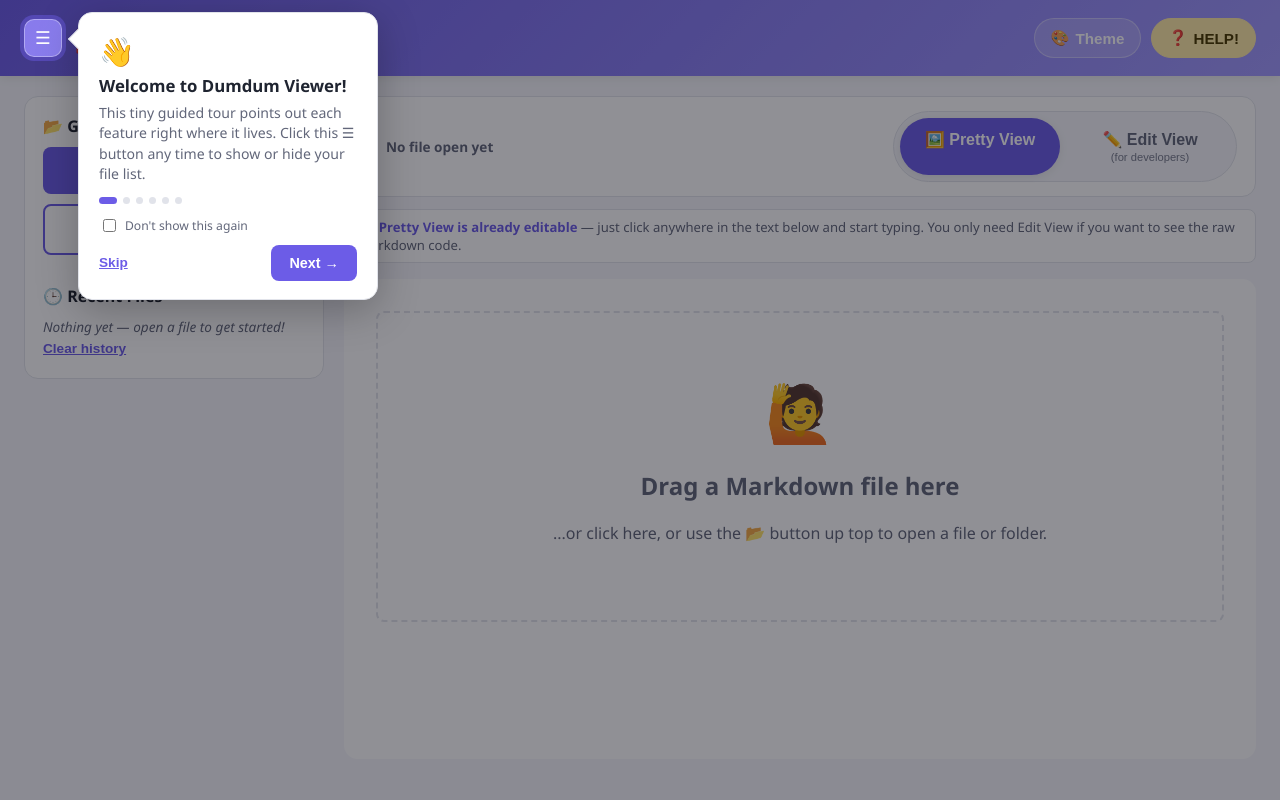
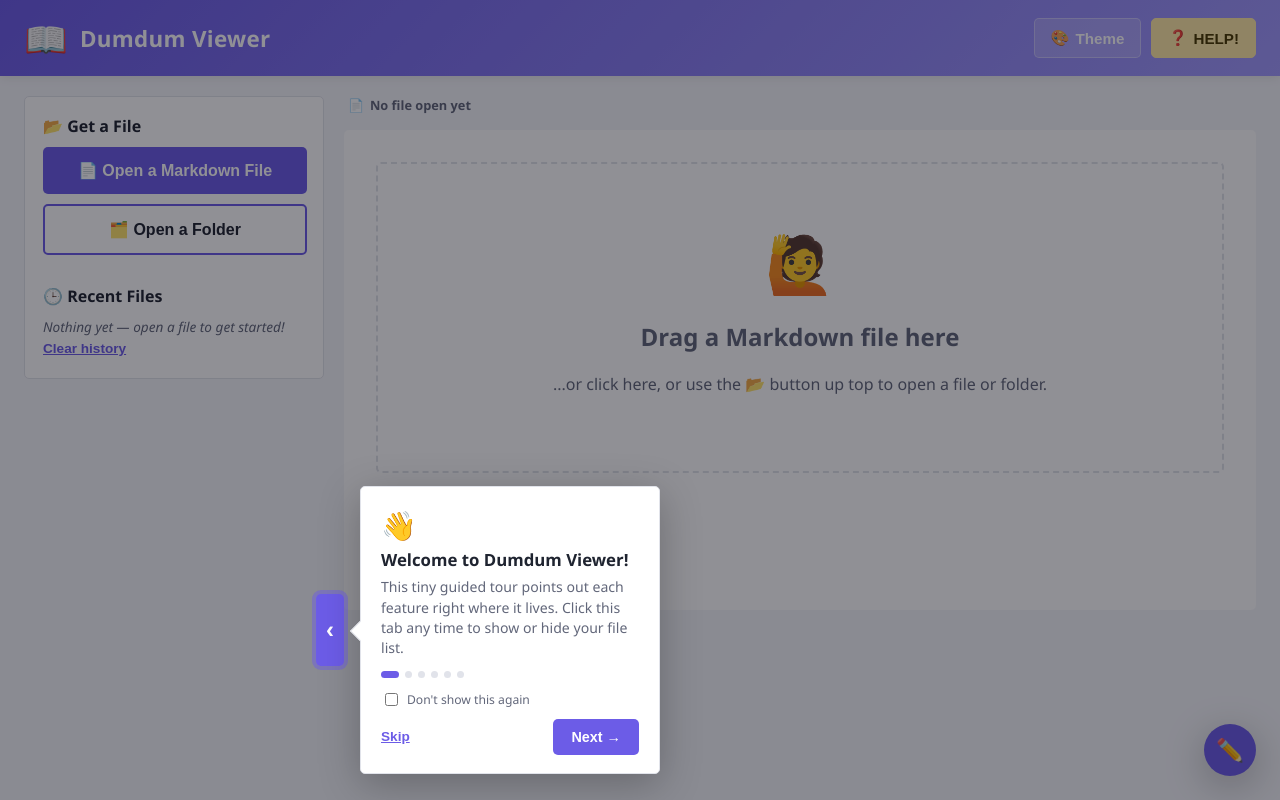
Before and after one commit to PrinceMagbanua/dumdum-viewer, a plain HTML site: page index.html in a window 1280 px wide. Drawn offline with nearby package versions, Linux system fonts and the light colour scheme.

Commit message:
Add editor toolbar, floating mode switch, and a sharper 5px design language
- Pretty View gets a formatting toolbar (bold, italic, lists, quote, code, link)
- Replaced the top View/Edit toggle with a floating pencil bubble bottom-right
  that expands to Pretty View / Edit View on hover or tap
- Sidebar toggle is now a large colored tab clipped to the screen edge instead
  of a small header icon
- Flattened border radius to 5px across cards, buttons, and popovers

```diff
--- a/css/style.css
+++ b/css/style.css
@@ -4,8 +4,8 @@
    =================================================================== */
 
 :root {
-  --radius: 14px;
-  --radius-sm: 8px;
+  --radius: 5px;
+  --radius-sm: 5px;
   --shadow: 0 2px 10px rgba(0,0,0,0.08);
   --shadow-lg: 0 10px 40px rgba(0,0,0,0.25);
   --font-main: 'Segoe UI', system-ui, -apple-system, Roboto, Helvetica, Arial, sans-serif;
@@ -115,7 +115,7 @@ body {
   border: 1px solid rgba(255,255,255,0.35);
   color: var(--header-text);
   padding: 10px 16px;
-  border-radius: 999px;
+  border-radius: var(--radius);
   cursor: pointer;
   font-size: 0.95rem;
   font-weight: 600;
@@ -187,20 +187,35 @@ body {
   .app-layout:has(.sidebar.collapsed) { grid-template-columns: 1fr; }
 }
 
-.icon-btn {
-  background: rgba(255,255,255,0.18);
-  border: 1px solid rgba(255,255,255,0.35);
-  color: var(--header-text);
-  width: 38px;
-  height: 38px;
-  border-radius: 999px;
+/* A fat, unmissable tab clipped to the edge of the screen — this is the
+   affordance that tells people the file list can be shown/hidden. */
+.sidebar-handle {
+  position: fixed;
+  top: 50%;
+  left: 0;
+  transform: translateY(-50%);
+  width: 28px;
+  height: 72px;
+  border: none;
+  border-radius: 0 var(--radius) var(--radius) 0;
+  background: var(--accent);
+  color: #fff;
   cursor: pointer;
-  font-size: 1.1rem;
+  font-size: 1.5rem;
+  font-weight: 900;
   display: flex;
   align-items: center;
   justify-content: center;
+  box-shadow: var(--shadow-lg);
+  z-index: 15;
+  transition: left 0.2s ease, background 0.15s ease;
 }
-.icon-btn:hover { background: rgba(255,255,255,0.32); }
+.sidebar-handle:hover { filter: brightness(1.1); }
+.sidebar-handle.expanded { left: 316px; }
+
+@media (max-width: 800px) {
+  .sidebar-handle.expanded { left: calc(100vw - 40px); }
+}
 
 /* ---------------- SIDEBAR ---------------- */
 .sidebar {
@@ -301,58 +316,99 @@ body {
 /* ---------------- CONTENT ---------------- */
 .content { display: flex; flex-direction: column; gap: 16px; min-width: 0; }
 
-.view-toggle-bar {
+.current-file {
+  display: flex;
+  align-items: center;
+  gap: 6px;
+  font-weight: 600;
+  font-size: 0.8rem;
+  color: var(--text-muted);
+  min-width: 0;
+  padding: 0 4px;
+}
+.current-file span:last-child { overflow: hidden; text-overflow: ellipsis; white-space: nowrap; }
+
+/* ---------------- EDITOR TOOLBAR (Pretty View) ---------------- */
+.edit-toolbar {
   display: flex;
   flex-wrap: wrap;
+  gap: 4px;
+  margin-bottom: 16px;
+  padding-bottom: 14px;
+  border-bottom: 1px solid var(--border);
+}
+.edit-toolbar button {
+  width: 36px;
+  height: 32px;
+  border: 1px solid var(--border);
+  background: var(--bg-alt);
+  color: var(--text);
+  border-radius: var(--radius-sm);
+  cursor: pointer;
+  font-size: 0.9rem;
+  display: flex;
   align-items: center;
-  justify-content: space-between;
-  gap: 14px;
-  background: var(--card);
-  border: 1px solid var(--border);
-  border-radius: var(--radius);
-  padding: 14px 18px;
+  justify-content: center;
+}
+.edit-toolbar button:hover { border-color: var(--accent); color: var(--accent); }
+
+/* ---------------- FLOATING VIEW/EDIT MODE SWITCH ---------------- */
+.mode-fab {
+  position: fixed;
+  bottom: 24px;
+  right: 24px;
+  z-index: 50;
+  display: flex;
+  align-items: center;
+  gap: 8px;
 }
 
-.current-file { display: flex; align-items: center; gap: 6px; font-weight: 600; font-size: 0.85rem; color: var(--text-muted); min-width: 0; max-width: 45%; }
-.current-file span:last-child { overflow: hidden; text-overflow: ellipsis; white-space: nowrap; }
+.mode-fab-icon {
+  width: 52px;
+  height: 52px;
+  border-radius: 50%;
+  border: none;
+  background: var(--accent);
+  color: #fff;
+  font-size: 1.4rem;
+  cursor: pointer;
+  box-shadow: var(--shadow-lg);
+  display: flex;
+  align-items: center;
+  justify-content: center;
+  flex-shrink: 0;
+}
+.mode-fab-icon:hover { filter: brightness(1.08); }
 
-.toggle-hint {
-  margin: -4px 0 0;
-  font-size: 0.82rem;
-  color: var(--text-muted);
-  background: var(--card);
-  border: 1px solid var(--border);
-  border-radius: var(--radius-sm);
-  padding: 8px 14px;
+.mode-fab-options {
+  display: flex;
+  gap: 6px;
+  max-width: 0;
+  opacity: 0;
+  overflow: hidden;
+  transition: max-width 0.25s ease, opacity 0.2s ease;
 }
-.toggle-hint strong { color: var(--accent); }
-
-.view-toggle {
-  display: flex;
-  gap: 10px;
-  background: var(--bg);
-  padding: 6px;
-  border-radius: 999px;
-  border: 1px solid var(--border);
+.mode-fab:hover .mode-fab-options,
+.mode-fab.expanded .mode-fab-options {
+  max-width: 420px;
+  opacity: 1;
 }
 
-.toggle-btn {
-  border: none;
-  background: transparent;
-  color: var(--text-muted);
-  padding: 12px 20px;
-  border-radius: 999px;
+.fab-option {
+  white-space: nowrap;
+  border: 1px solid var(--border);
+  background: var(--card);
+  color: var(--text);
+  padding: 0 14px;
+  height: 44px;
+  border-radius: var(--radius);
+  font-weight: 700;
+  font-size: 0.82rem;
   cursor: pointer;
-  font-size: 1rem;
-  font-weight: 700;
-  display: flex;
-  flex-direction: column;
-  align-items: center;
-  gap: 2px;
-  min-width: 160px;
+  box-shadow: var(--shadow);
 }
-.toggle-btn small { font-weight: 500; font-size: 0.7rem; opacity: 0.85; }
-.toggle-btn.active { background: var(--accent); color: #fff; box-shadow: var(--shadow); }
+.fab-option small { font-weight: 500; opacity: 0.75; }
+.fab-option.active { background: var(--accent); color: #fff; border-color: var(--accent); }
 
 .viewer-frame {
   background: var(--card);
@@ -432,7 +488,7 @@ body {
   position: relative;
   z-index: 101;
   box-shadow: 0 0 0 4px color-mix(in srgb, var(--accent) 45%, transparent), 0 0 0 9999px rgba(10, 10, 20, 0.45);
-  border-radius: 10px;
+  border-radius: var(--radius);
 }
 
 .tour-tooltip {
@@ -441,7 +497,7 @@ body {
   background: var(--card);
   color: var(--text);
   border: 1px solid var(--border);
-  border-radius: 14px;
+  border-radius: var(--radius);
   padding: 18px 20px;
   width: 300px;
   box-shadow: var(--shadow-lg);
--- a/index.html
+++ b/index.html
@@ -18,7 +18,6 @@
 <!-- ============ TOP BAR ============ -->
 <header class="topbar">
   <div class="brand">
-    <button id="sidebar-toggle-btn" class="icon-btn" title="Show/hide your files">☰</button>
     <span class="brand-emoji">📖</span>
     <div class="brand-text">
       <h1>Dumdum Viewer</h1>
@@ -93,25 +92,24 @@
   <!-- ------------ CONTENT ------------ -->
   <main class="content">
 
-    <div class="view-toggle-bar">
-      <div class="current-file">
-        <span id="current-file-icon">📄</span>
-        <span id="current-file-name">No file open yet</span>
+    <div class="current-file">
+      <span id="current-file-icon">📄</span>
+      <span id="current-file-name">No file open yet</span>
+    </div>
+
+    <div class="viewer-frame" id="drop-zone">
+      <div id="edit-toolbar" class="edit-toolbar hidden">
+        <button data-cmd="bold" title="Bold"><b>B</b></button>
+        <button data-cmd="italic" title="Italic"><i>I</i></button>
+        <button data-cmd="formatBlock" data-value="H2" title="Heading">H</button>
+        <button data-cmd="insertUnorderedList" title="Bullet list">• —</button>
+        <button data-cmd="insertOrderedList" title="Numbered list">1. —</button>
+        <button data-cmd="formatBlock" data-value="BLOCKQUOTE" title="Quote">❝</button>
+        <button data-cmd="formatBlock" data-value="PRE" title="Code block">{ }</button>
+        <button data-cmd="createLink" title="Add a link">🔗</button>
+        <button data-cmd="removeFormat" title="Clear formatting">⌫</button>
       </div>
 
-      <div class="view-toggle" id="view-toggle" role="group" aria-label="Switch between Pretty View and raw Edit View">
-        <button id="toggle-rendered" class="toggle-btn active">
-          🖼️ Pretty View
-        </button>
-        <button id="toggle-plain" class="toggle-btn">
-          ✏️ Edit View <small>(for developers)</small>
-        </button>
-      </div>
-    </div>
-
-    <p class="toggle-hint">💡 <strong>Pretty View is already editable</strong> — just click anywhere in the text below and start typing. You only need Edit View if you want to see the raw Markdown code.</p>
-
-    <div class="viewer-frame" id="drop-zone">
       <div id="drag-overlay" class="drag-overlay hidden">
         <div class="drag-overlay-emoji" id="drag-overlay-emoji">📄</div>
         <p id="drag-overlay-text">Drop it here!</p>
@@ -127,6 +125,19 @@
       <textarea id="edit-view" class="edit-view hidden" spellcheck="false"></textarea>
     </div>
   </main>
+</div>
+
+<button id="sidebar-handle" class="sidebar-handle" title="Show/hide your files">
+  <span id="sidebar-handle-arrow">›</span>
+</button>
+
+<!-- ============ FLOATING VIEW/EDIT MODE SWITCH ============ -->
+<div id="mode-fab" class="mode-fab">
+  <div class="mode-fab-options" id="view-toggle">
+    <button id="toggle-rendered" class="fab-option active">🖼️ Pretty View</button>
+    <button id="toggle-plain" class="fab-option">✏️ Edit View <small>(dev)</small></button>
+  </div>
+  <button id="mode-fab-icon" class="mode-fab-icon" title="Switch between Pretty View and Edit View">✏️</button>
 </div>
 
 <!-- ============ GUIDED TOOLTIP TOUR ============ -->
--- a/js/app.js
+++ b/js/app.js
@@ -13,7 +13,8 @@
 
   const els = {
     sidebar: document.getElementById("sidebar"),
-    sidebarToggleBtn: document.getElementById("sidebar-toggle-btn"),
+    sidebarHandle: document.getElementById("sidebar-handle"),
+    sidebarHandleArrow: document.getElementById("sidebar-handle-arrow"),
     themeBtn: document.getElementById("theme-picker-btn"),
     themePopover: document.getElementById("theme-popover"),
     helpBtn: document.getElementById("help-btn"),
@@ -46,6 +47,9 @@
     tourNext: document.getElementById("tour-next"),
     tourSkip: document.getElementById("tour-skip"),
     tourDontShow: document.getElementById("tour-dont-show"),
+    editToolbar: document.getElementById("edit-toolbar"),
+    modeFab: document.getElementById("mode-fab"),
+    modeFabIcon: document.getElementById("mode-fab-icon"),
   };
 
   let currentText = "";
@@ -89,10 +93,13 @@
   /* --------------------------- SIDEBAR --------------------------- */
   function setSidebarCollapsed(collapsed) {
     els.sidebar.classList.toggle("collapsed", collapsed);
+    els.sidebarHandle.classList.toggle("expanded", !collapsed);
+    els.sidebarHandleArrow.textContent = collapsed ? "›" : "‹";
+    els.sidebarHandle.title = collapsed ? "Show your files" : "Hide your files";
     localStorage.setItem("dumdum-sidebar-collapsed", collapsed ? "true" : "false");
   }
 
-  els.sidebarToggleBtn.addEventListener("click", () => {
+  els.sidebarHandle.addEventListener("click", () => {
     setSidebarCollapsed(!els.sidebar.classList.contains("collapsed"));
   });
 
@@ -128,10 +135,44 @@
       els.editView.value = currentText;
     }
     els.renderedView.setAttribute("contenteditable", hasFile ? "true" : "false");
+    els.editToolbar.classList.toggle("hidden", !(hasFile && mode === "rendered"));
   }
 
-  els.toggleRendered.addEventListener("click", () => setMode("rendered"));
-  els.togglePlain.addEventListener("click", () => setMode("plain"));
+  els.toggleRendered.addEventListener("click", () => {
+    setMode("rendered");
+    els.modeFab.classList.remove("expanded");
+  });
+  els.togglePlain.addEventListener("click", () => {
+    setMode("plain");
+    els.modeFab.classList.remove("expanded");
+  });
+
+  /* --------------------------- FLOATING MODE SWITCH --------------------------- */
+  els.modeFabIcon.addEventListener("click", () => {
+    els.modeFab.classList.toggle("expanded");
+  });
+
+  document.addEventListener("click", (e) => {
+    if (!els.modeFab.contains(e.target)) {
+      els.modeFab.classList.remove("expanded");
+    }
+  });
+
+  /* --------------------------- PRETTY VIEW TOOLBAR --------------------------- */
+  els.editToolbar.querySelectorAll("button").forEach((btn) => {
+    // Prevent the button from stealing focus/selection away from the editable area.
+    btn.addEventListener("mousedown", (e) => e.preventDefault());
+    btn.addEventListener("click", () => {
+      els.renderedView.focus();
+      const cmd = btn.dataset.cmd;
+      let value = btn.dataset.value || null;
+      if (cmd === "createLink") {
+        value = prompt("Where should this link go? (paste a web address)");
+        if (!value) return;
+      }
+      document.execCommand(cmd, false, value);
+    });
+  });
 
   // Editing directly in the textarea keeps currentText live without waiting for a mode switch.
   els.editView.addEventListener("input", () => {
@@ -459,11 +500,11 @@
   /* --------------------------- GUIDED TOOLTIP TOUR --------------------------- */
   const TOUR_STEPS = [
     {
-      target: "#sidebar-toggle-btn",
+      target: "#sidebar-handle",
       placement: "right",
       emoji: "👋",
       title: "Welcome to Dumdum Viewer!",
-      body: "This tiny guided tour points out each feature right where it lives. Click this ☰ button any time to show or hide your file list.",
+      body: "This tiny guided tour points out each feature right where it lives. Click this tab any time to show or hide your file list.",
     },
     {
       target: "#open-file-btn",
@@ -480,11 +521,11 @@
       body: "Every file you open is remembered here, even after closing your browser. Click any of them to jump straight back in.",
     },
     {
-      target: "#view-toggle",
-      placement: "bottom",
-      emoji: "🖼️",
+      target: "#mode-fab-icon",
+      placement: "left",
+      emoji: "✏️",
       title: "Pretty View vs. Edit View",
-      body: "Pretty View shows your file nicely formatted — and you can click and type right into it. Edit View shows the raw Markdown code, for when you need it.",
+      body: "This bubble in the corner switches how your file is shown. Hover or click it to reveal 'Pretty View' (nicely formatted, and directly editable) and 'Edit View' (the raw Markdown code, for developers).",
     },
     {
       target: "#theme-picker-btn",
@@ -522,6 +563,10 @@
         top = rect.top + rect.height / 2 - tipRect.height / 2;
         left = rect.right + gap;
         break;
+      case "left":
+        top = rect.top + rect.height / 2 - tipRect.height / 2;
+        left = rect.left - tipRect.width - gap;
+        break;
       case "bottom":
         top = rect.bottom + gap;
         left = rect.left + rect.width / 2 - tipRect.width / 2;
@@ -538,9 +583,10 @@
     tip.style.left = left + "px";
     tip.style.visibility = "visible";
 
-    els.tourArrow.className = "tour-arrow " + (step.placement === "right" ? "left" : "top");
-    if (step.placement === "right") {
-      els.tourArrow.style.top = rect.top + rect.height / 2 - top - 7 + "px";
+    const arrowClass = { right: "left", left: "right", bottom: "top" }[step.placement] || "top";
+    els.tourArrow.className = "tour-arrow " + arrowClass;
+    if (arrowClass === "left" || arrowClass === "right") {
+      els.tourArrow.style.top = Math.max(14, rect.top + rect.height / 2 - top - 7) + "px";
       els.tourArrow.style.left = "";
     } else {
       els.tourArrow.style.left = Math.max(14, rect.left + rect.width / 2 - left - 7) + "px";
@@ -551,6 +597,8 @@
   function renderTourStep() {
     const step = TOUR_STEPS[tourStep];
     if (currentHighlighted) currentHighlighted.classList.remove("tour-highlight");
+
+    els.modeFab.classList.toggle("expanded", step.target === "#mode-fab-icon");
 
     const target = document.querySelector(step.target);
     if (!target) {
@@ -603,6 +651,7 @@
   function closeTour() {
     tourActive = false;
     els.tourTooltip.classList.add("hidden");
+    els.modeFab.classList.remove("expanded");
     if (currentHighlighted) currentHighlighted.classList.remove("tour-highlight");
     currentHighlighted = null;
     window.removeEventListener("resize", repositionIfActive);
```
